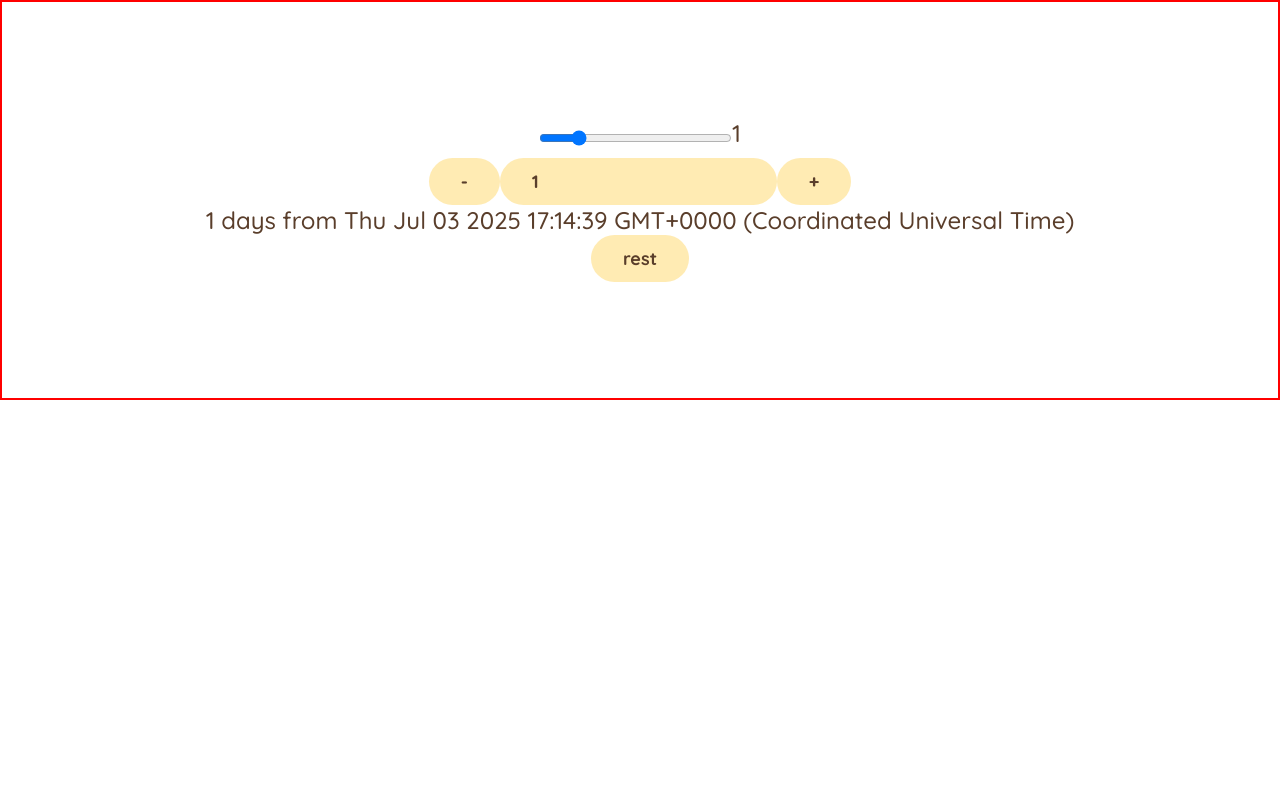
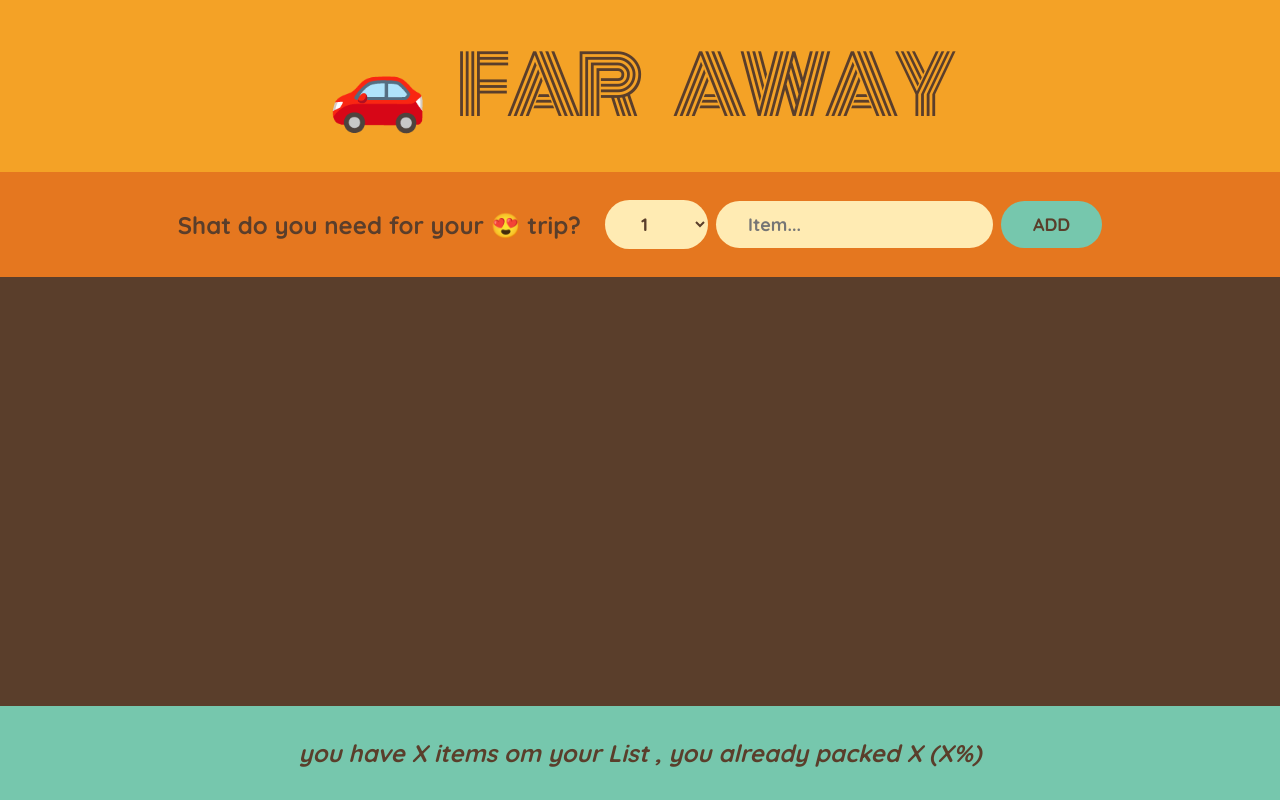
Before and after one commit to koroush-97/travel-List, a React (Create React App) app: page / in a window 1280 px wide. Built offline with nearby package versions, Linux system fonts and the light colour scheme.

Commit message:
Item and Form components have been update by deleteHandler function

```diff
--- a/src/App.js
+++ b/src/App.js
@@ -3,14 +3,28 @@
 import Form from "./components/Form";
 import Stats from "./components/Stats";
 import Test from "./components/Test";
+
+import { useState } from "react";
+
 export default function App() {
+  const [items, setItems] = useState([]);
+
+  function handleAddItems(item) {
+    setItems((items) => [...items, item]);
+  }
+
+  function handleDeleteItem(id) {
+    setItems((items) => items.filter((item) => item.id !== id));
+    console.log("clicked for delete", "id :", id);
+  }
+
   return (
     <div className="app">
-      {/* <Logo />
-      <Form />
-      <PackingList />
-      <Stats /> */}
-      <Test />
+      <Logo />
+      <Form onAddItems={handleAddItems} />
+      <PackingList items={items} onDeleteItem={handleDeleteItem} />
+      <Stats />
+      {/* <Test /> */}
     </div>
   );
 }
--- a/src/components/Form.jsx
+++ b/src/components/Form.jsx
@@ -1,6 +1,6 @@
 import { useState } from "react";
 
-export default function Form() {
+export default function Form({ onAddItems }) {
   const [description, setDescription] = useState("");
   const [quantity, setQuantity] = useState(1);
 
@@ -17,6 +17,8 @@
     };
 
     console.log(newItem);
+
+    onAddItems(newItem);
 
     setDescription("");
     setQuantity(1);
--- a/src/components/Item.jsx
+++ b/src/components/Item.jsx
@@ -1,6 +1,6 @@
 import React from "react";
 
-export default function Item({ item }) {
+export default function Item({ item, onDeleteItem }) {
   return (
     <li
       style={{
@@ -11,7 +11,10 @@
       <span style={item.packed ? { textDecoration: "line-through" } : {}}>
         {item.quantity} {item.description}{" "}
       </span>
-      <button style={{ marginBottom: "5px" }}>
+      <button
+        onClick={() => onDeleteItem(item.id)}
+        style={{ marginBottom: "5px" }}
+      >
         <span>❌</span>
       </button>
     </li>
--- a/src/components/PackingList.jsx
+++ b/src/components/PackingList.jsx
@@ -7,12 +7,12 @@
   { id: 2, description: "Socks", quantity: 12, packed: false },
 ];
 
-export default function PackingList() {
+export default function PackingList({ items, onDeleteItem }) {
   return (
     <div className="list" style={{}}>
       <ul style={{ overflow: "hidden" }}>
-        {initialItems.map((item) => (
-          <Item key={item.id} item={item} />
+        {items.map((item) => (
+          <Item key={item.id} onDeleteItem={onDeleteItem} item={item} />
         ))}
       </ul>
     </div>
```
